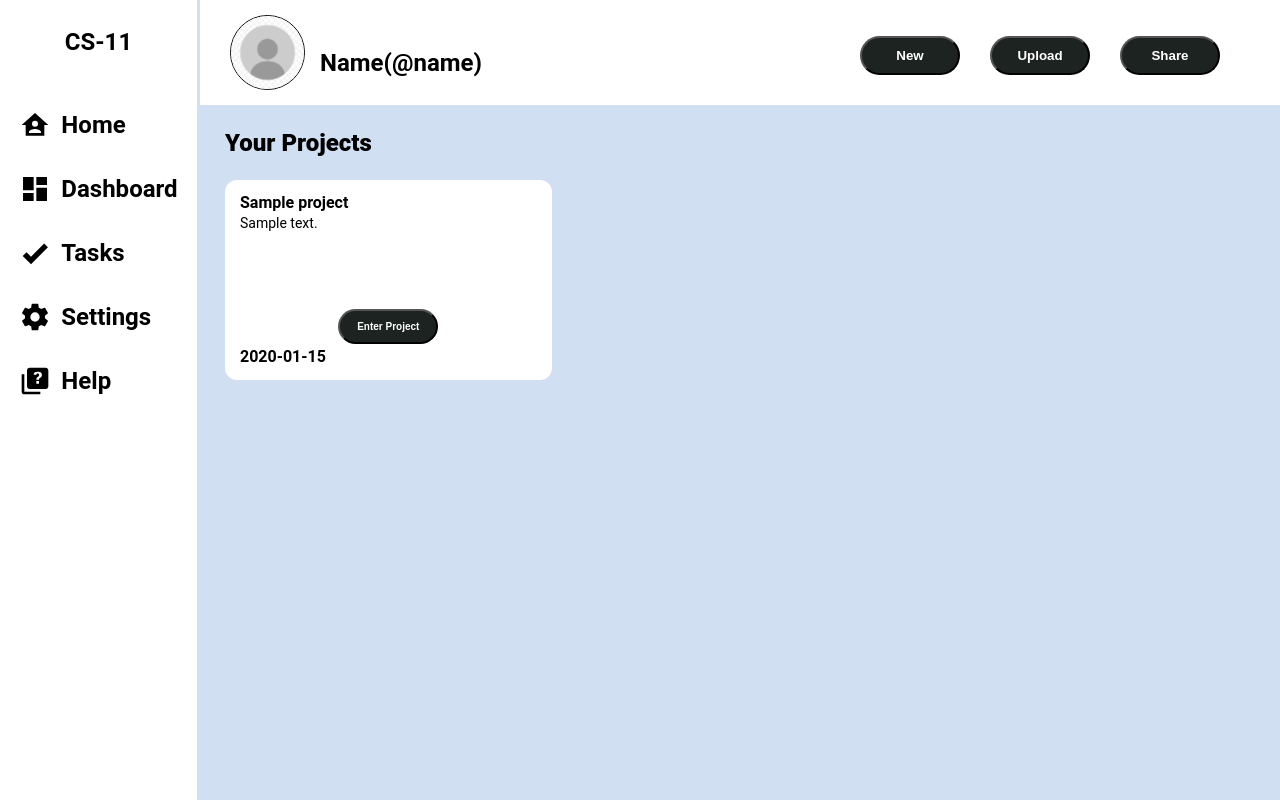
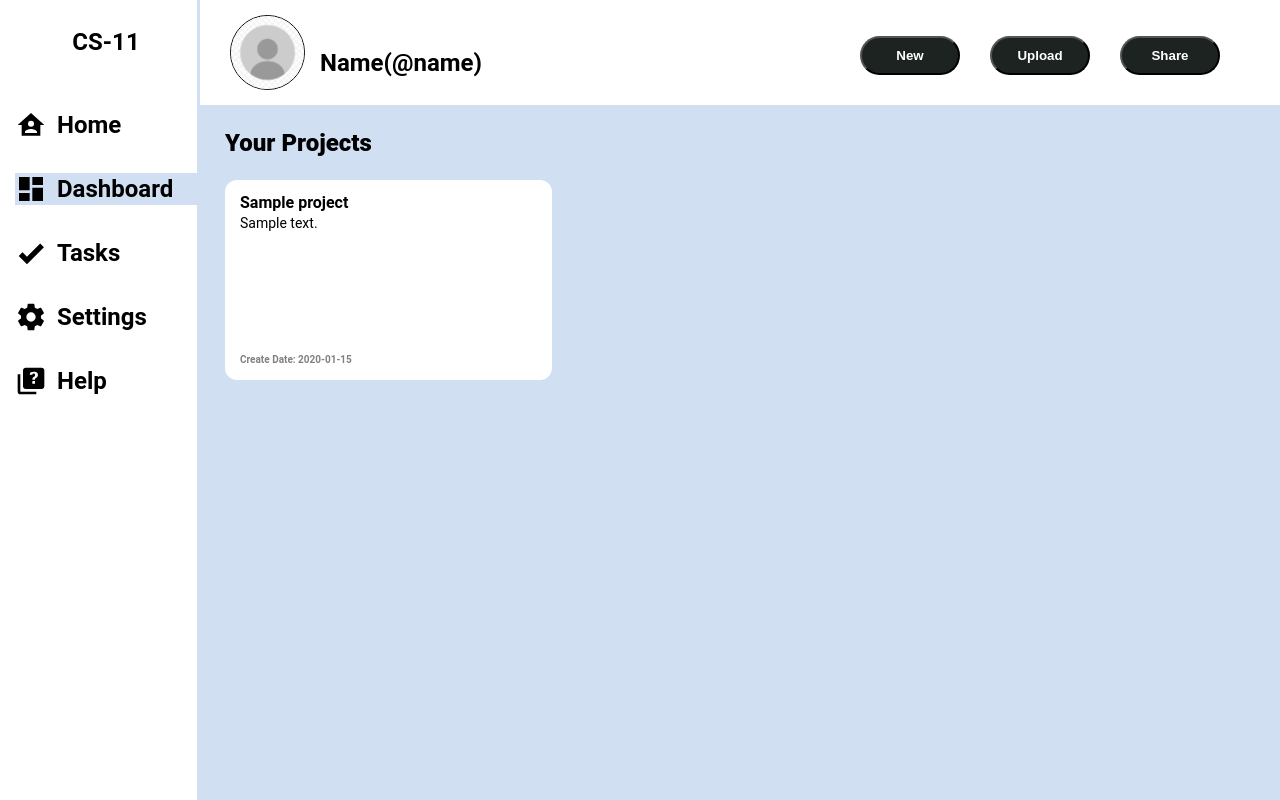
Before and after one commit to LauZiFu/fit3162-cs13, a Flask app: page /dashboard in a window 1280 px wide. Run offline with Flask 3, Linux system fonts and the light colour scheme; a user stored in the database is signed in; tables that the repository leaves empty hold one stand-in row (values such as "Sample post").

Commit message:
Rename project_id db name

```diff
--- a/app/app.py
+++ b/app/app.py
@@ -57,14 +57,14 @@ class CriteriaDocument(db.Model):
 
 class Project(db.Model):
     __bind_key__ = 'documents'
-    id = db.Column(db.Integer, primary_key=True)
+    project_id = db.Column(db.Integer, primary_key=True)
     date = db.Column(db.String(100))
     title = db.Column(db.String(100))
     description = db.Column(db.String(100))
 
     def serialize(self):
         return {
-            'id': self.id,
+            'id': self.project_id,
             'date': self.date,
             'title': self.title,
             'description': self.description
@@ -165,7 +165,7 @@ def add_project():
     if request.is_json:
         json_data = request.json
         id, title,description,date = json_data['id'], json_data['title'], json_data['description'], json_data['date']
-        newProject = Project(id=id, title=title, description=description, date=date)
+        newProject = Project(project_id=id, title=title, description=description, date=date)
         db.session.add(newProject)
         db.session.commit()
     return redirect(url_for("dashboard"))
@@ -210,7 +210,6 @@ def upload():
         db.session.commit()
     if request.method == 'GET' and request.args.get('id')!=None:
         proj_id = request.args.get('id')
-
     documents = Document.query.filter_by(project_id=proj_id)
     criteria = CriteriaDocument.query.filter_by(project_id=proj_id).first()# Fetch the first criteria document from the database
     return render_template('upload.html', documents=documents, criteria=criteria)
--- a/app/static/dashboard.css
+++ b/app/static/dashboard.css
@@ -71,12 +71,17 @@ button:hover{
     font-size: 1.5rem;
     font-weight: bolder;
     text-align: left;
-    padding-left: 30px;
+    padding-right: 0px!important;
     border-right: 3px solid #d1dff3;
 }
 
 .sidebar a{
+    display: flex;
+    align-items: center;
     color: black;
+    flex: 1;
+    height: 100%;
+    align-self: center;
 }
 
 .sidebar li {
@@ -95,6 +100,7 @@ button:hover{
     display: flex;
     flex-direction: column;
     gap:2rem;
+    width: 100%;
 }
 
 div.content{
@@ -156,6 +162,15 @@ div.content{
     transform: translateX(-50%); /* Adjust to center button perfectly */
 }
 
+.project_card h2 {
+    color: grey;
+    font-size: 10px;
+}
+
+.project_card:hover{
+    opacity:75%;
+}
+
 div.form_popup{
     display:none;
     padding:25px;
@@ -198,3 +213,7 @@ section#form_buttons{
     flex-direction: row;
     gap: 10px;
 }
+
+.highlight {
+    background-color:#d1dff3;
+}
--- a/app/static/dashboard.js
+++ b/app/static/dashboard.js
@@ -4,8 +4,6 @@ const closeButton = document.querySelector("#closeButton");
 const projectPanel = document.querySelector("#projects");
 const createButton = document.querySelector("#submitButton");
 const projectForm = document.querySelector("#myForm");
-
-let projectId = 0
 
 //render all the projects
 fetch('/get_projects')
@@ -76,6 +74,7 @@ function addChildren(list, node){
     });
 }
 
+//function for projects
 function createProject(title, description, dateInput=-1, idInput=-1){
     //object variables
 
@@ -86,33 +85,33 @@ function createProject(title, description, dateInput=-1, idInput=-1){
     //private variables
     const descHTML = document.createElement("p");
     const titleHTML = document.createElement("h1");
-    const enterHTML = document.createElement("button");
     const dateHTML = document.createElement("h2");
 
     project.action = "/upload";
 
-    //enter project button
-    enterHTML.type = "submit";
-    enterHTML.textContent = "Enter Project";
-
     descHTML.textContent = description;
     titleHTML.textContent = title;
-    dateHTML.textContent = date;
+    dateHTML.textContent = "Create Date: " + date;
 
     project.method = "GET";
-    project.classList.add("project_card");
-    addChildren([titleHTML,descHTML, enterHTML, dateHTML], project);
+    project.classList.add("project_card"); //add styling
+    addChildren([titleHTML,descHTML, dateHTML], project);
 
     const queryParams = new URLSearchParams({ id: id });
 
     const enterProject = () => {
         fetch(`/upload?${queryParams}`, {
-            method:"GET",
-            headers: { 'Content-Type': 'application/json' }})
-        .then(response => response.json())
+            method:"GET"})
+        .then(response => response.json());
+        project.submit();
     };
 
-    project.addEventListener('submit', enterProject);
+    project.addEventListener("dblclick", enterProject);
+
+
     return {id, title, description, date, project};
+}
 
-}
+
+project1 = createProject("lol", "LOL");
+console.log(project1.descHTML);
--- a/app/templates/dashboard.html
+++ b/app/templates/dashboard.html
@@ -24,7 +24,7 @@
             <div class="logo">CS-11</div>
             <ul class="nav">
                 <li><img src="{{ url_for('static', filename='images/home-account.svg')}}" alt=""><a href="">Home</a></li>
-                <li><img src="{{ url_for('static', filename='images/view-dashboard.svg')}}" alt=""><a href="">Dashboard</a></li>
+                <li class="highlight"><img src="{{ url_for('static', filename='images/view-dashboard.svg')}}" alt=""><a href="">Dashboard</a></li>
                 <li><img src="{{url_for('static', filename='images/check-bold.svg')}}" alt=""><a href="">Tasks</a></li>
                 <li><img src="{{url_for('static', filename='images/cog.svg')}}" alt=""><a href="">Settings</a></li>
                 <li><img src="{{url_for('static', filename='images/help-box-multiple.svg')}}" alt=""><a href="{{url_for('help')}}">Help</a></li>
--- a/app/templates/help.html
+++ b/app/templates/help.html
@@ -19,10 +19,10 @@
             <div class="logo">CS-11</div>
             <ul class="nav">
                 <li><img src="{{ url_for('static', filename='images/home-account.svg')}}" alt=""><a href="">Home</a></li>
-                <li><img src="{{ url_for('static', filename='images/view-dashboard.svg')}}" alt=""><a href="{{url_for('create_project')}}">Dashboard</a></li>
+                <li><img src="{{ url_for('static', filename='images/view-dashboard.svg')}}" alt=""><a href="{{url_for('dashboard')}}">Dashboard</a></li>
                 <li><img src="{{url_for('static', filename='images/check-bold.svg')}}" alt=""><a href="">Tasks</a></li>
                 <li><img src="{{url_for('static', filename='images/cog.svg')}}" alt=""><a href="">Settings</a></li>
-                <li><img src="{{url_for('static', filename='images/help-box-multiple.svg')}}" alt=""><a href="{{url_for('help')}}">Help</a></li>
+                <li class="highlight"><img src="{{url_for('static', filename='images/help-box-multiple.svg')}}" alt=""><a href="{{url_for('help')}}">Help</a></li>
             </ul>
         </div>
         <div class="content">
```
